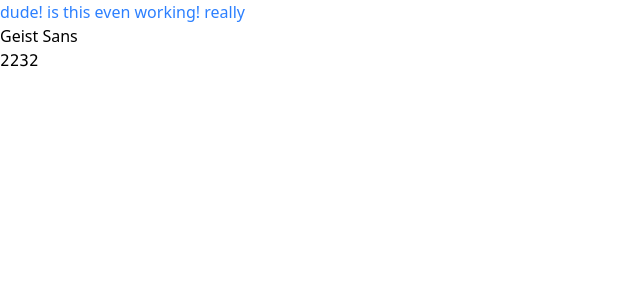
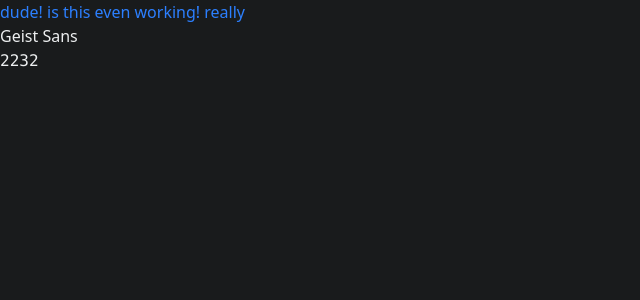
Before and after one commit to AnsarulHaq786/ansarulhaq.com.np, a React (Vite) app: page / in a window 1280 px wide. Shown: the top 300 px of the page, without its empty margins (0-640 px from the left). Built offline with nearby package versions, Linux system fonts and the light colour scheme.

Commit message:
feat: add color palette

```diff
--- a/package.json
+++ b/package.json
@@ -12,6 +12,7 @@
   "dependencies": {
     "@fontsource-variable/geist": "^5.3.0",
     "@fontsource-variable/geist-mono": "^5.3.0",
+    "@gsap/react": "^2.1.2",
     "@tailwindcss/vite": "^4.1.11",
     "react": "^19.1.0",
     "react-dom": "^19.1.0",
--- a/src/index.css
+++ b/src/index.css
@@ -1,25 +1,100 @@
 @import "tailwindcss";
 
-@theme {
-  --font-sans:
-  "Geist Variable",
-  ui-sans-serif,
-  system-ui,
-  sans-serif;
+:root {
+  /* Typography */
+  --font-sans: "Geist Variable", ui-sans-serif, system-ui, sans-serif;
+  --font-mono: "Geist Mono Variable", ui-monospace, "SFMono-Regular", Menlo, Monaco, Consolas, monospace;
 
-  --font-mono:
-  "Geist Mono Variable",
-  ui-monospace,
-  "SFMono-Regular",
-  Menlo,
-  Monaco,
-  Consolas,
-  monospace;
+  /* Cyan palette */
+  --color-cyan-50: #e6fbff;
+  --color-cyan-200: #9edcff;
+  --color-cyan-400: #00bbff;
+  --color-cyan-600: #0097ce;
+  --color-cyan-700: #00719c;
+  --color-cyan-800: #004a68;
+  --color-cyan-950: #002739;
+
+
+  /* Orange palette */
+  --color-orange-50: #ffd2c6;
+  --color-orange-200: #ff977c;
+  --color-orange-500: #ff4400;
+  --color-orange-600: #c83300;
+  --color-orange-700: #8f2200;
+  --color-orange-800: #561100;
+  --color-orange-950: #230300;
+
+  /* Neutral palette */
+  --color-neutral-50: #edeff0;
+  --color-neutral-200: #c2c9cc;
+  --color-neutral-400: #9ba3a8;
+  --color-neutral-500: #7b8285;
+  --color-neutral-600: #595f61;
+  --color-neutral-800: #383b3d;
+  --color-neutral-950: #191b1c;
+
+  /* Semantic application tokens */
+  --color-background: var(--color-neutral-950);
+  --color-surface: var(--color-neutral-800);
+  --color-surface-subtle: color-mix(
+    in srgb,
+    var(--color-neutral-800) 55%,
+    var(--color-background)
+  );
+
+  --color-foreground: var(--color-neutral-50);
+  --color-muted: var(--color-neutral-200);
+  --color-subtle: var(--color-neutral-400);
+  --color-border: var(--color-neutral-600);
+
+  --color-primary: var(--color-cyan-400);
+  --color-primary-hover: var(--color-cyan-200);
+  --color-primary-active: var(--color-cyan-600);
+  --color-on-primary: var(--color-cyan-950);
+
+  --color-accent: var(--color-orange-500);
+  --color-accent-hover: var(--color-orange-200);
+  --color-accent-active: var(--color-orange-600);
+  --color-on-accent: var(--color-orange-950);
+
+  --color-focus: var(--color-cyan-400);
 }
 
 @layer base {
+  *,
+  *::before,
+  *::after {
+    box-sizing: border-box;
+  }
+
   html {
+    min-width: 320px;
+    background-color: var(--color-background);
+    color: var(--color-foreground);
+    color-scheme: dark;
     font-family: var(--font-sans);
+  }
+
+  body {
+    min-width: 100svh;
+    margin: 0;
+  }
+
+  button,
+  input,
+  textarea,
+  select {
+    font: inherit;
+  }
+
+  :focus-visible {
+    outline: 2px solid var(--color-focus);
+    outline-offset: 3px;
+  }
+
+  ::selection {
+    background-color: var(--color-primary);
+    color: var(--color-on-primary);
   }
 }
 
```
Also changed, not shown: 1 other file (tests, documents, lock files or other folders).
